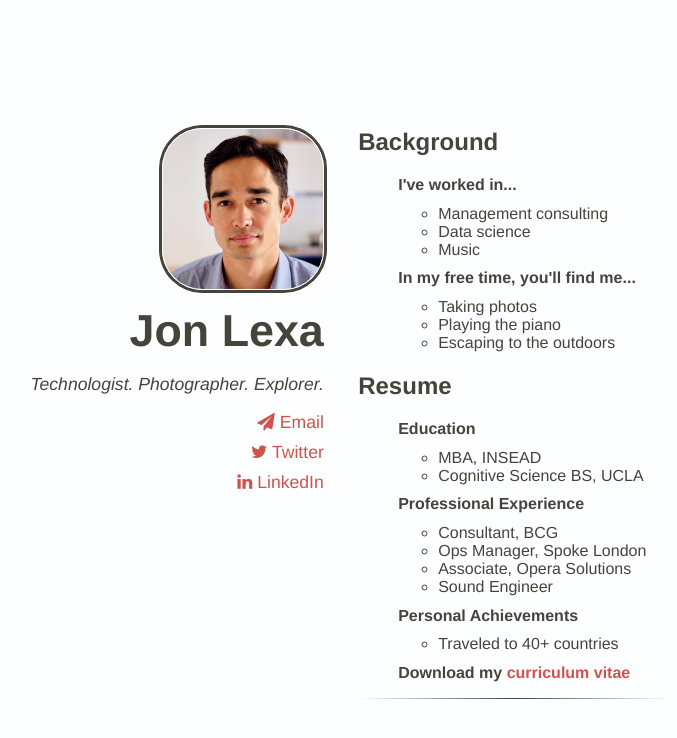
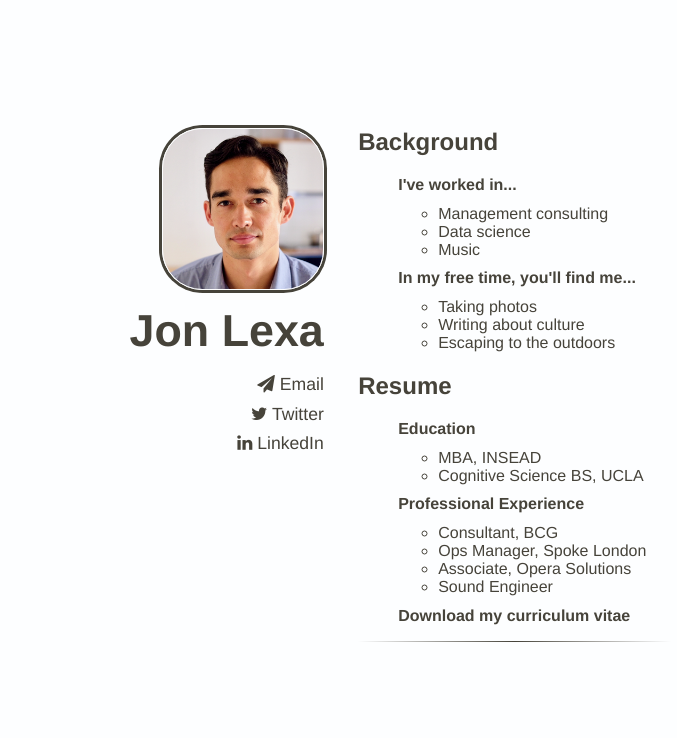
Before and after one commit to Yokomeshi/landingPage, a Jekyll site: the page built from index.html, in a window 1280 px wide. Shown: the top 738 px of the page, without its empty margins (309-986 px from the left). Built offline with Jekyll 4.4.1, drawn with Linux system fonts in a browser that asks for light colours; nearby versions of some CDN libraries.

Commit message:
4th commit

```diff
--- a/_config.yml
+++ b/_config.yml
@@ -9,7 +9,7 @@ compass:
   # author will appear under the avatar (optional)
   author: "Jon Lexa"
   # tagline will appear under the title (optional)
-  tagline: "Technologist. Photographer. Explorer."
+  tagline: ""
   # email
   email:  whisper@jonlexa.com
   # twitter username
--- a/_includes/content.html
+++ b/_includes/content.html
@@ -12,7 +12,7 @@
 			<ul>
 				<h3>
 				<li>Taking photos</li>
-				<li>Playing the piano</li>
+				<li><a href="https://yugen.today" target="_blank">Writing about culture</a></li>
 				<li>Escaping to the outdoors</li>
 				</h3>
 			</ul>
@@ -35,13 +35,14 @@
   		<li>Sound Engineer</li>
   		</h3>
   	</ul>
+<!--
   <b>Personal Achievements</b>
-  	<ul>
-  		<h3>
-  		<li>Traveled to 40+ countries</li>
-  		</h3>
-  	</ul>
-
+	<ul>
+		<h3>
+		<li>Traveled to 40+ countries</li>
+ 		</h3>
+	</ul>
+-->
 	<h3><b>Download my <a href="assets/Jon_Lexa_CV.pdf" target="_blank">curriculum vitae</a></b></h3>
   </ul>
 
--- a/assets/main.scss
+++ b/assets/main.scss
@@ -26,11 +26,12 @@ a:link,
 a:visited,
 a:hover,
 a:active {
-	color: $anchor-text-color;
+	color: $text-color;
 	text-decoration: none;
 }
 
 a:hover {
+	color: $anchor-text-color;
 	text-decoration: underline;
 }
 
```
